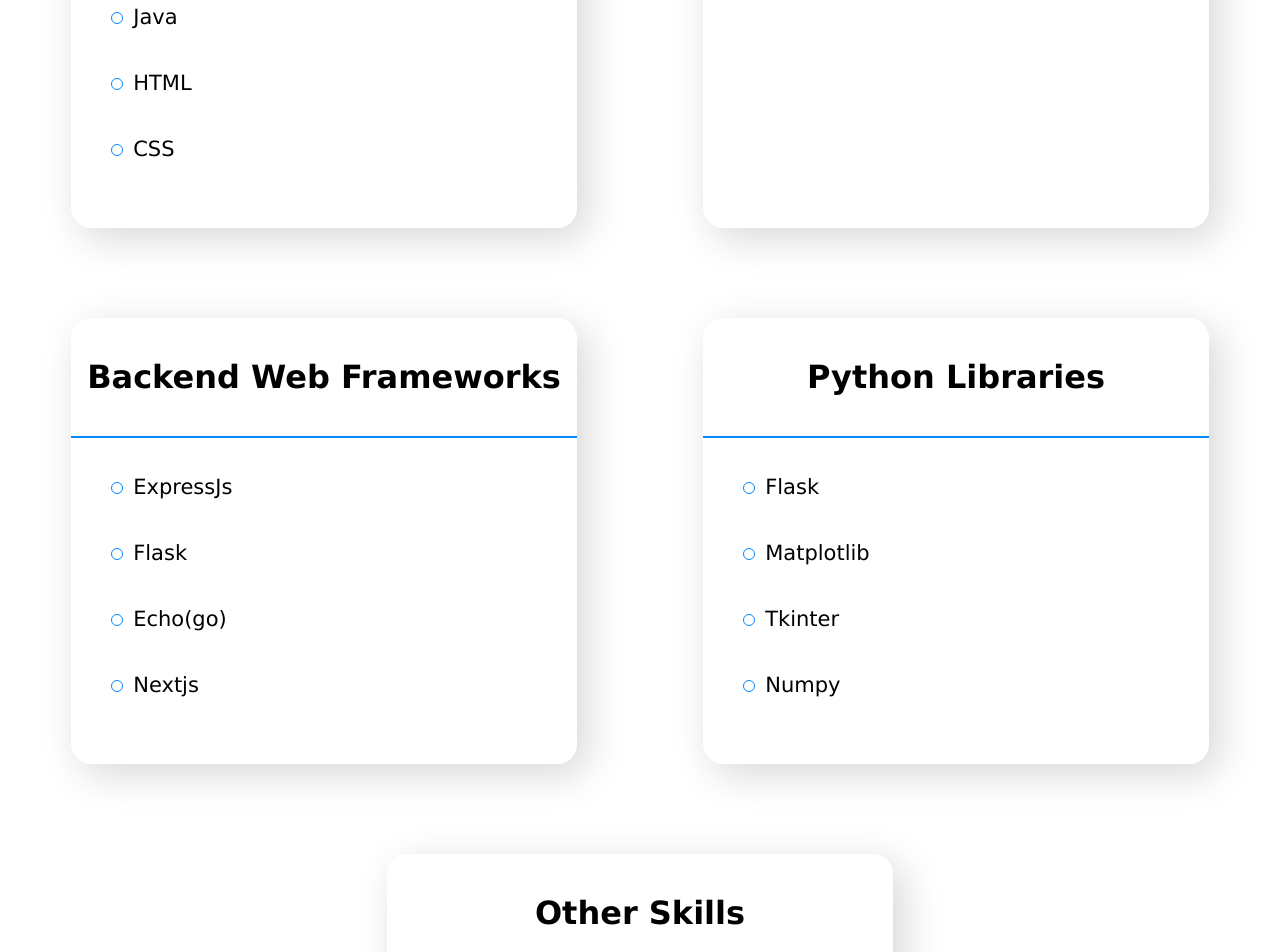
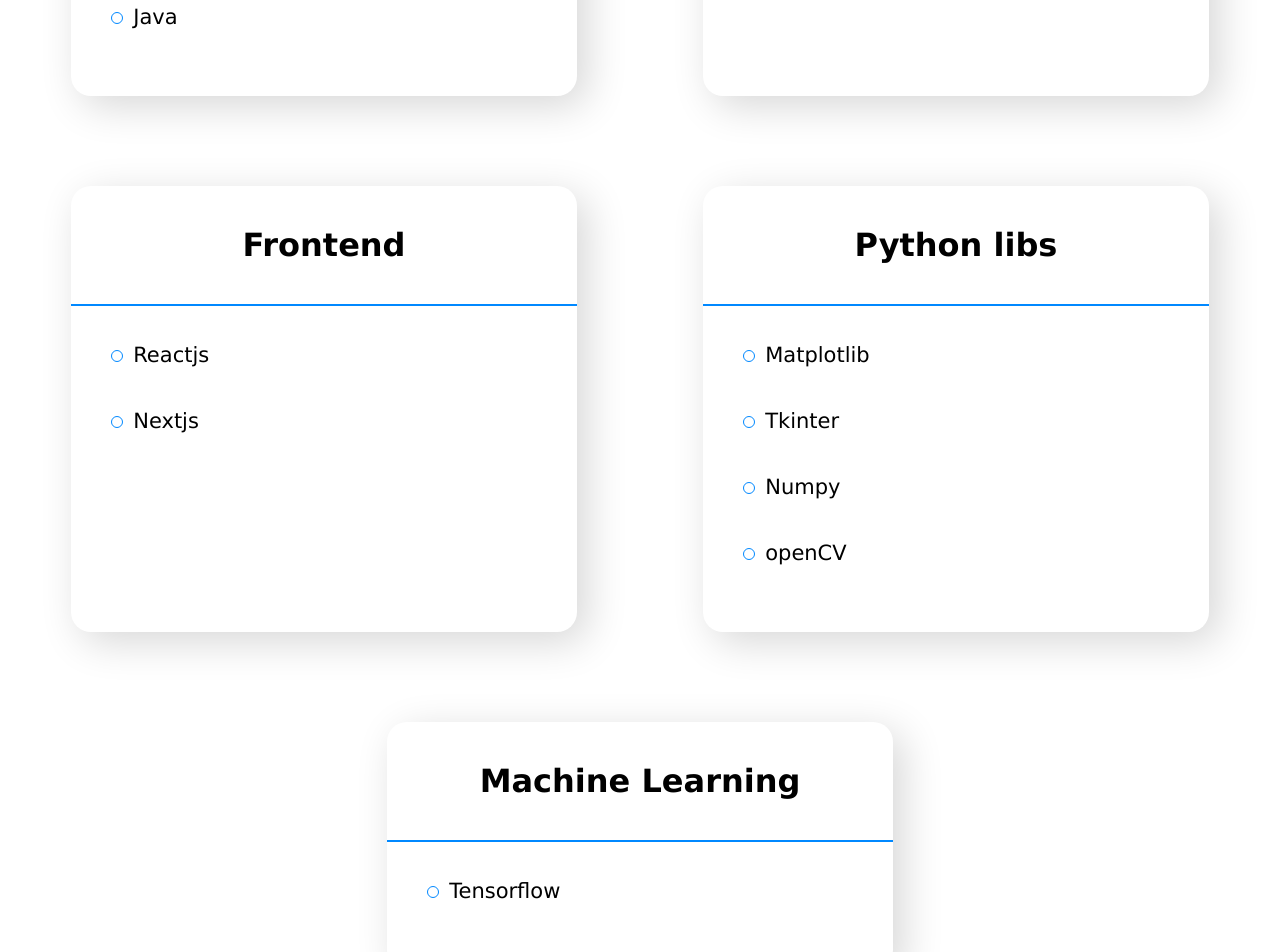
Before and after one commit to jujhaar2409/portfolio, a Next.js app: page /skills in a window 1280 px wide. Shown: the part 660-1612 px from the top of the page. Built offline with nearby package versions, Linux system fonts and the light colour scheme.

Commit message:
updated info

```diff
--- a/content/data.js
+++ b/content/data.js
@@ -1,37 +1,23 @@
 export const skills = [
   {
     title: 'Languages',
-    list: [
-      'Python',
-      'Javascript',
-      'Typescript',
-      'Golang',
-      'C++',
-      'Java',
-      'HTML',
-      'CSS',
-    ],
+    list: ['Python', 'Javascript', 'Typescript', 'Golang', 'C++', 'Java'],
   },
   {
-    title: 'Frontend Web Frameworks',
+    title: 'Backend',
+    list: ['ExpressJs', 'Nextjs', 'Django', 'Flask', 'Echo(go)'],
+  },
+  {
+    title: 'Frontend',
     list: ['Reactjs', 'Nextjs'],
   },
   {
-    title: 'Backend Web Frameworks',
-    list: ['ExpressJs', 'Flask', 'Echo(go)', 'Nextjs'],
+    title: 'Python libs',
+    list: ['Matplotlib', 'Tkinter', 'Numpy', 'openCV'],
   },
   {
-    title: 'Python Libraries',
-    list: ['Flask', 'Matplotlib', 'Tkinter', 'Numpy'],
-  },
-  {
-    title: 'Other Skills',
-    list: [
-      'Basics of Android development',
-      'Basics of iOS development',
-      'Basics of Spring Framework for Java',
-      'Basics of Kotlin',
-    ],
+    title: 'Machine Learning',
+    list: ['Tensorflow'],
   },
 ];
 
@@ -51,4 +37,4 @@ export const contact = {
 };
 
 export const index =
-  'Hey I am Jujhaar Singh, currently a fresher at IIT Bombay. I enjoy coding. I do it in my free time as a hobby. Some of my skills and interests are listed on this web page. Feel free to contact me if you find something interesting! To learn more about me click the button below!';
+  'Hey I am Jujhaar Singh, currently a fresher at IIT Bombay. Programming is one of the things that interests me. Some of my skills and interests are listed on this web page. Feel free to contact me if you find something interesting!';
```
Also changed, not shown: Components/Dropdown.jsx (+0 -9 lines), Components/NavItems.jsx (+0 -10 lines), 5 other files (tests, documents, lock files or other folders).
